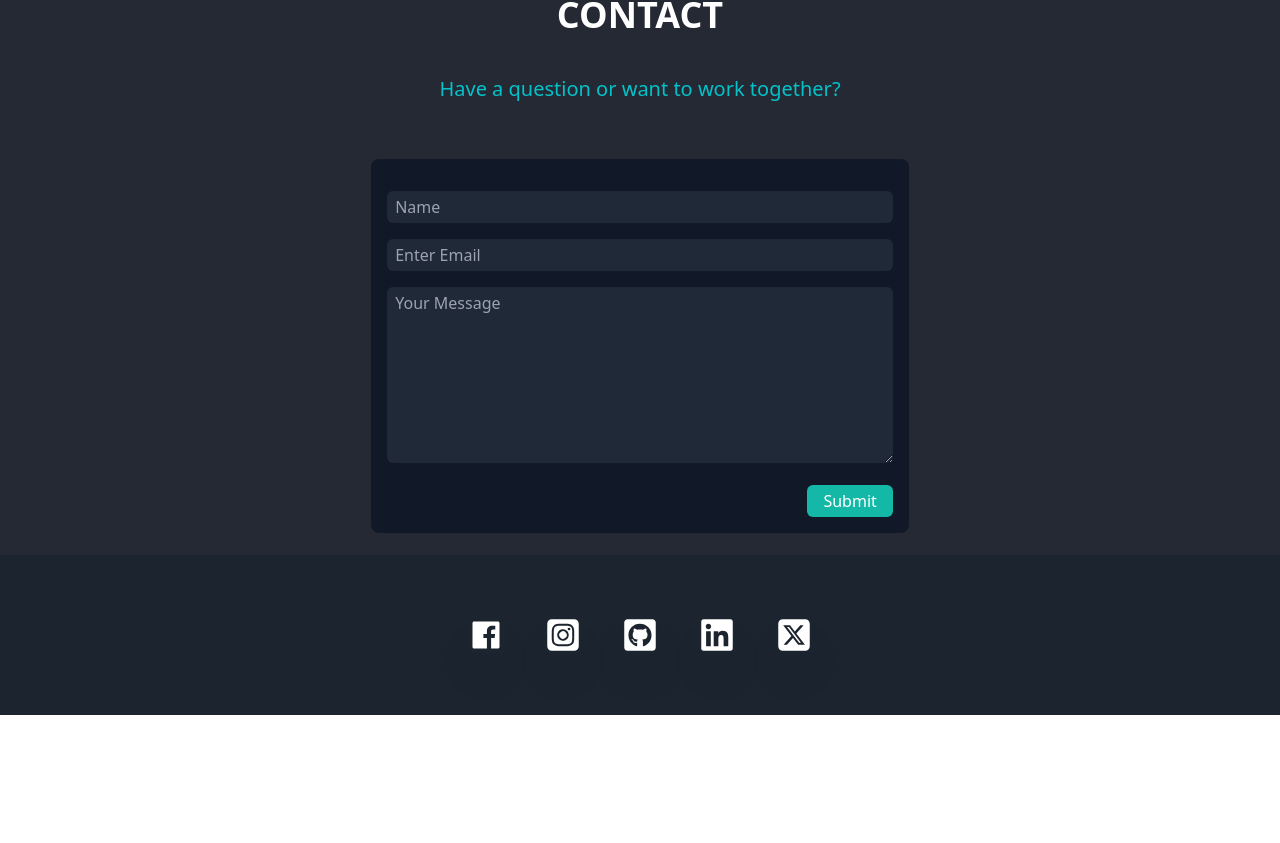
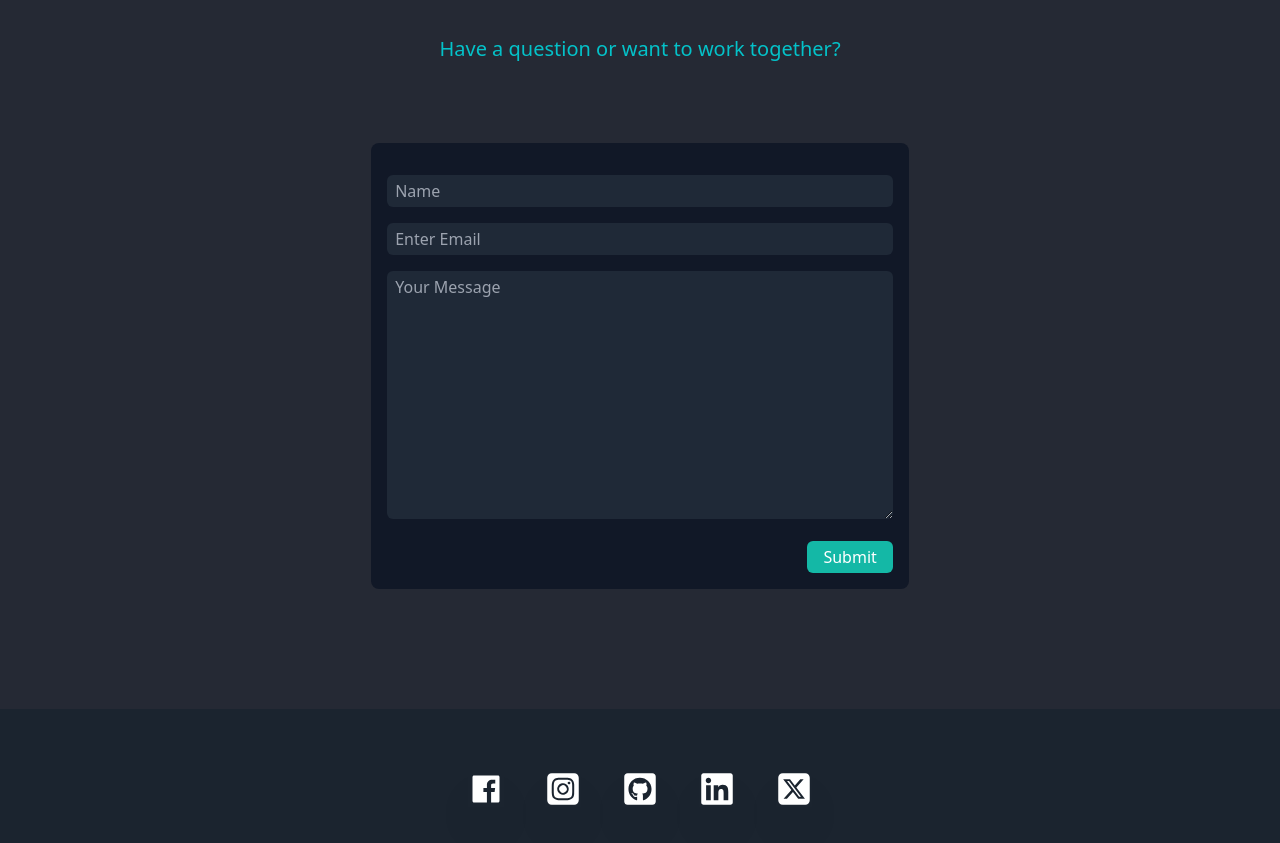
Before and after one commit to ThihaLinn/portfolio, a Next.js app: page / in a window 1280 px wide. Shown: the part 2485-3328 px from the top of the page. Before the commit the page ends 3200 px from the top, so only its background shows below. Built offline with nearby package versions, Linux system fonts and the light colour scheme.

Commit message:
edit contact

```diff
--- a/src/components/Contact.tsx
+++ b/src/components/Contact.tsx
@@ -42,9 +42,9 @@ const Contact = () => {
   ];
 
   return (
-    <div className="bg-[#252934] " id="4">
-      <div className="h-[100vh]   mx-auto pt-20 relative">
-        <div className=" xl:w-[60%] lg:w-[70%] md:w-[80%] sm:w-[100%]  mx-auto">
+    <div className="min-h-[100vh] bg-[#252934] " id="4">
+      <div className="   mx-auto pt-10 ">
+        <div className=" xl:w-[60%] lg:w-[70%] md:w-[80%] sm:w-[100%]  mx-auto ">
           <div className="text-4xl font-bold text-white text-center ">
             CONTACT
           </div>
@@ -52,7 +52,7 @@ const Contact = () => {
             Have a question or want to work together?
           </div>
           <div>
-            <div className="mt-4 flex flex-col bg-gray-900 rounded-lg p-4 w-[75%] md:w-[80%] lg:w-[70%] xl:w-[70%] mx-auto">
+            <div className="my-10 flex flex-col bg-gray-900 rounded-lg p-4  w-[75%] md:w-[80%] lg:w-[70%] xl:w-[70%] mx-auto">
               <div className="mt-4">
                 <input
                   placeholder="Name"
@@ -70,7 +70,7 @@ const Contact = () => {
 
               <div className="mt-4">
                 <textarea
-                  rows={7}
+                  rows={10}
                   placeholder="Your Message"
                   className="w-full bg-gray-800 rounded-md border-gray-700 text-white px-2 py-1"
                   id="description"
@@ -89,7 +89,7 @@ const Contact = () => {
             </div>
           </div>
         </div>
-        <div className="absolute bottom-0 bg-[#1B242F] h-40 w-screen">
+        <div className="relative top-20 bg-[#1B242F] h-40 w-screen">
           <div className="text-white flex justify-around items-center h-40 mx-auto sm:w-[60%] md:w-[40%] xl:w-[30%] lg:w-[30%]">
             {socialLinks.map((socialLink) => {
               return (
```
